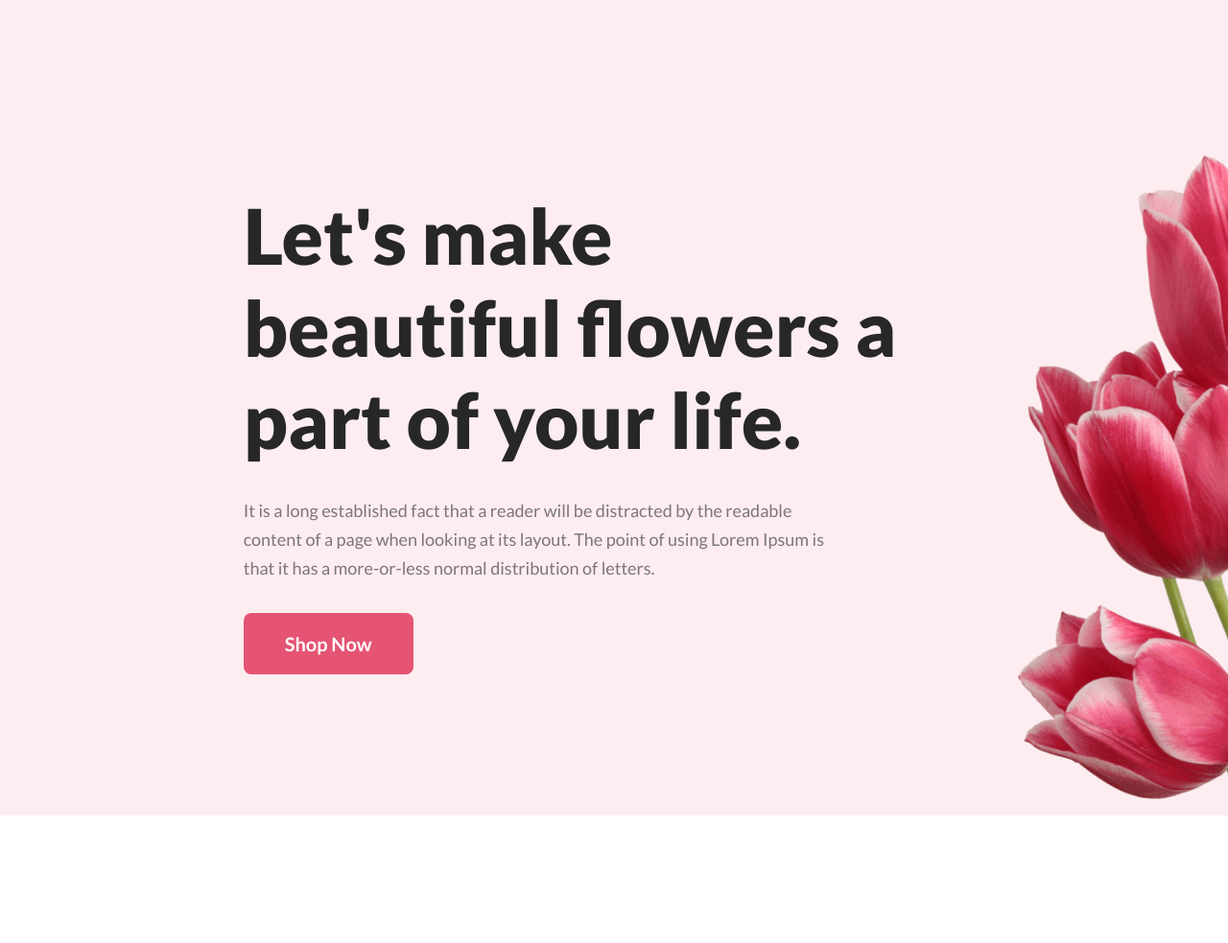
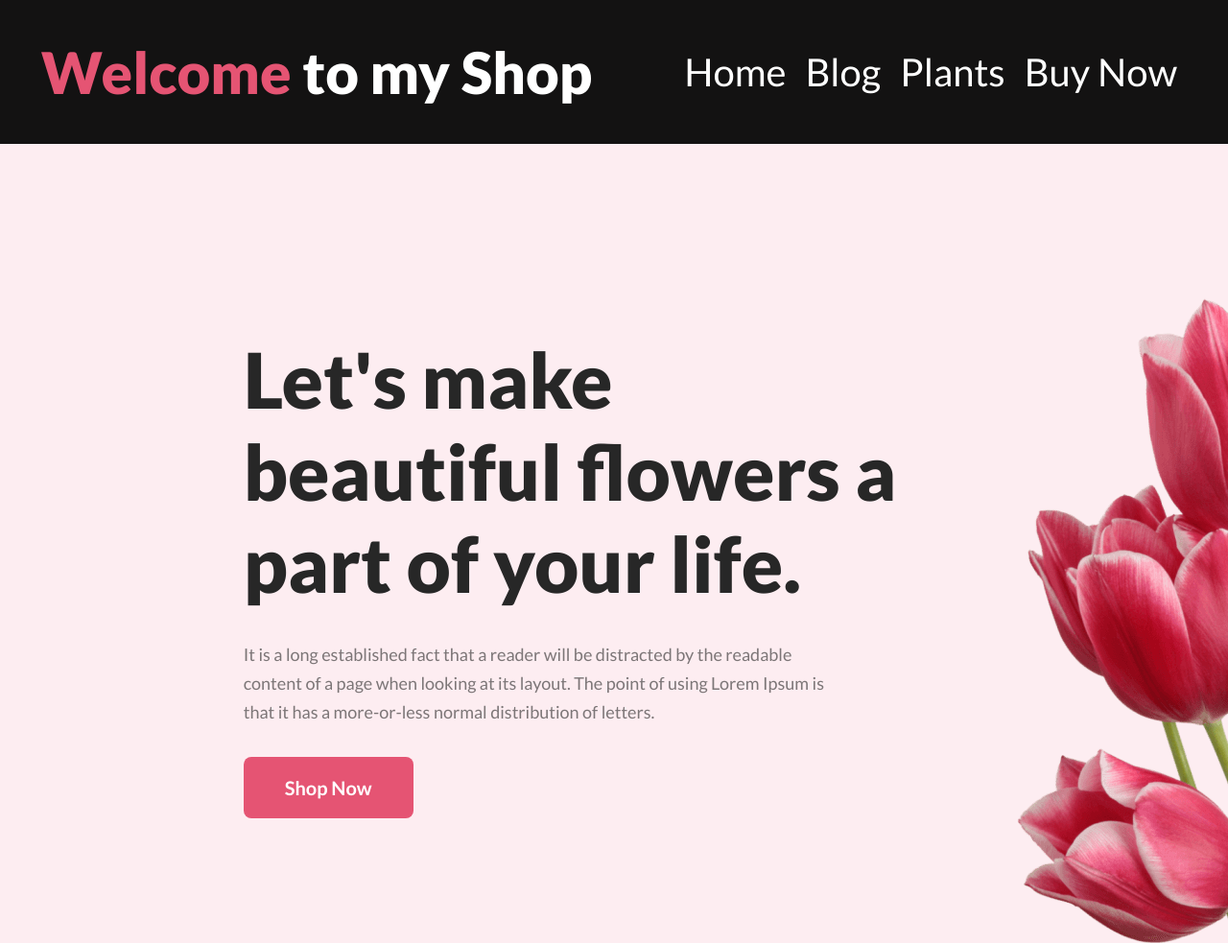
Before and after one commit to mdmasumdu/masum-assignment, a plain HTML site: page index.html in a window 1280 px wide. Shown: the top 983 px of the page at 96% size. Drawn offline with Linux system fonts and the light colour scheme.

Commit message:
created navbar section

```diff
--- a/index.html
+++ b/index.html
@@ -12,9 +12,27 @@
 </head>
 <body>
     <header>
-       <section>
+        <!--this is the unique section which is navbar-->
+       <nav>
+        <div class="nav-container">
+            <div class="nav-left">
+                <h1 class="nav-title"><span class="off">Welcome</span> to my Shop</h1>
+            </div>
 
-       </section>
+            <div class="nav-right">
+                <ul>
+                <li>Home</li>
+                <li>Blog</li>
+                <li>Plants</li>
+                <li>Buy Now</li>
+
+                </ul>
+
+
+            </div>
+        </div>
+
+       </nav>
     </header>
     <main>
         <!--First banner section starts here-->
--- a/style.css
+++ b/style.css
@@ -1,6 +1,37 @@
 *{
     margin: 0px;
     padding: 0px;
+}
+
+/* navbar section */
+.nav-container{
+    background-color: rgb(19, 18, 18);
+    height: 150px;
+    display: flex;
+    justify-content: space-around;
+    align-items: center;
+
+}
+nav ul li{
+    list-style: none;
+    font-size: 40px;
+    padding: 10px;
+    color: #FFFFFF;
+    font-family: Lato;
+}
+
+nav ul li:hover{
+    color:blue;
+    cursor: pointer;
+}
+nav ul{
+    display: flex;
+}
+.nav-title{
+    font-size: 60px;
+    color: #FFFFFF;
+font-family: Lato;
+font-weight: 800;
 }
 
 /* banner section css */
```
